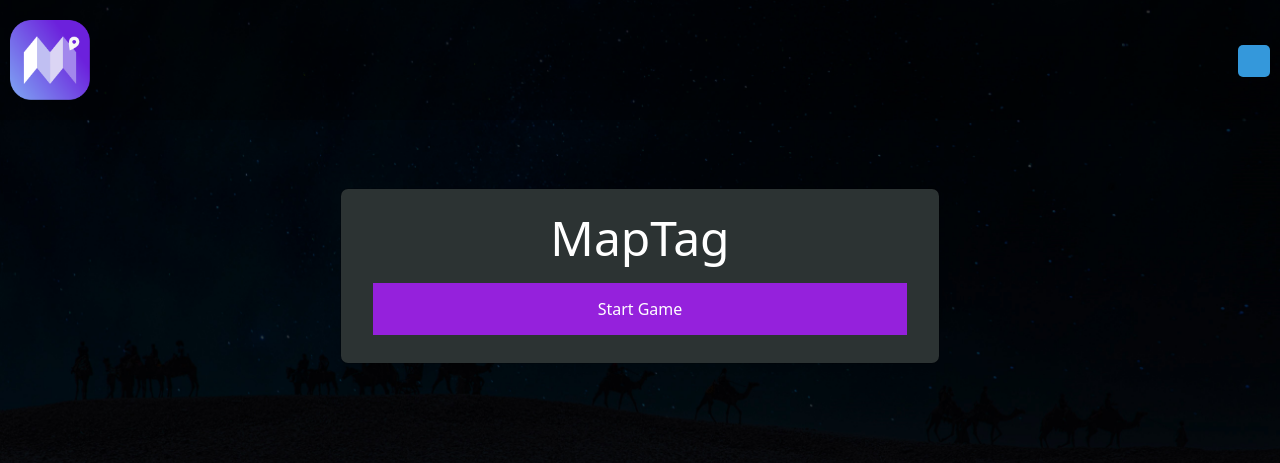
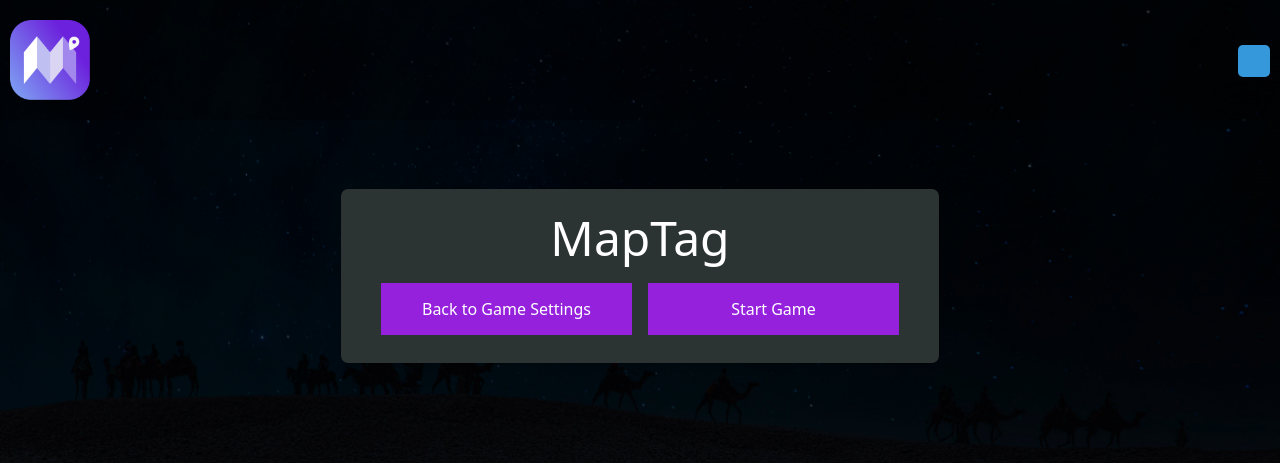
Before and after one commit to meoVUB/maptag, a Django app: page /game in a window 1280 px wide. Shown: the top 463 px of the page. Run offline with Django 4.2, Linux system fonts and the light colour scheme; some libraries are stand-ins or nearby versions.

Commit message:
Added option to go back to setting

```diff
--- a/Website/Game/static/scripts/game.js
+++ b/Website/Game/static/scripts/game.js
@@ -22,14 +22,13 @@ let map_location;
 let guess_marker, target_marker, line_path, line_coordinates, random_coordinates, random_area;
 
 // Variables for the gamemodes
-let timer = true;
+let timer, seconds_left;;
 let time_ms = base_timer;
-let seconds_left;
 /////////////////////
-let move_enabled = true;
+let move_enabled;
 /////////////////////
-let sigma = base_sigma; // Used for the score calculation (the higher the sigma the more forgiving the game is)
-let total_maps = base_total_maps;
+let sigma; // Used for the score calculation (the higher the sigma the more forgiving the game is)
+let total_maps;
 ///////////////////////////////////////////////////////////////////////
 // Function to get query parameters from the URL
 function getQueryParam(key) {
@@ -63,10 +62,8 @@ function setVariables(){
         total_maps = getQueryParam('totalMaps');
         if (total_maps !== null && total_maps !== undefined && total_maps !== '') { // If totalMaps query is not empty
             total_maps =  parseInt(total_maps);
-            console.log("Total maps: ${total_maps}");
         } else {
             total_maps = base_total_maps;
-            console.log("Total maps: ${total_maps}");
         }
         sigma = parseInt(getQueryParam('sigma'));
     } else{
@@ -108,7 +105,6 @@ function toggleLoader(on) {
 
 function mapFoundTest() {
     if (map_found === true) {
-        console.log("Map found");
         toggleLoader(false);
         newMap();
         const map_element = document.getElementById("currentMap");
@@ -118,7 +114,6 @@ function mapFoundTest() {
         if (start === true) {
             var modal = document.getElementById('id02');
             modal.style.display = "none";
-            console.log('Start eeeeeeee');
             var modal2 = document.getElementById('id03');
             modal2.style.display = "none";
             start = false;
@@ -148,9 +143,14 @@ function playAgain() {
     }
 }
 
+function redirectToSettings() {
+    const button = document.getElementById('Back');
+    const url = button.getAttribute('data-url');
+    window.location.href = url;
+}
+
 function startGame() {
     map_found = false;
-    console.log('Start game');
     setVariables();
     toggleLoader(true);
     start = true;
@@ -749,7 +749,6 @@ function newMap() {
         calculateScore(distance);
 
         total_score += map_score;
-        console.log('Curr score', map_score);
         const score_element = document.getElementById("currentScore");
         score_element.innerHTML = `<strong> Score: </strong>  ${total_score}`;
         showLocalinfo(map_location.latLng.lat(), map_location.latLng.lng());
--- a/Website/Game/static/styles/game.css
+++ b/Website/Game/static/styles/game.css
@@ -151,11 +151,18 @@ html {
 }
 
 /* Set a style for all buttons */
+#button-container {
+    display: flex;
+    align-items: center;
+    width: 100%;
+    height: 100%;
+}
+
 .custom-button {
     background-color: #9521DC;
     color: white;
     padding: 14px 20px;
-    margin: 8px 0;
+    margin: 8px;
     border: none;
     cursor: pointer;
     width: 100%;
--- a/Website/Game/templates/game.html
+++ b/Website/Game/templates/game.html
@@ -54,7 +54,10 @@
         <div class="modal-content animate" id="modal1" action="/action_page.php" method="post">
           <h1 id="current-map-modal">Game Over</h1>
           <div class="container">
-            <input type="button" class="custom-button" id="GameOverButton" value="Start new Game" onclick="startGame()" />
+            <div id="button-container">
+              <input type="button" class="custom-button" id="Back" value="Back to Game Settings" data-url="{% url 'gameselection' %}" onclick="redirectToSettings()" />
+              <input type="button" class="custom-button" id="GameOverButton" value="Start New Game" onclick="startGame()" />
+          </div>
             <div class="loader" id="loader3" style="display:none;"></div>
           </div>
         </div>
@@ -64,7 +67,10 @@
       <div class="modal-content animate" id="modal1" action="/action_page.php" method="post">
         <h1 id="current-map-modal">MapTag</h1>
         <div class="container">
-          <input type="button" class="custom-button" id="startButton" value="Start Game" onclick="startGame()" />
+          <div id="button-container">
+            <input type="button" class="custom-button" id="Back" value="Back to Game Settings" data-url="{% url 'gameselection' %}" onclick="redirectToSettings()" />
+            <input type="button" class="custom-button" id="startButton" value="Start Game" onclick="startGame()" />
+        </div>
           <div class="loader" id="loader2" style="display:none;"></div>
         </div>
       </div>
```
